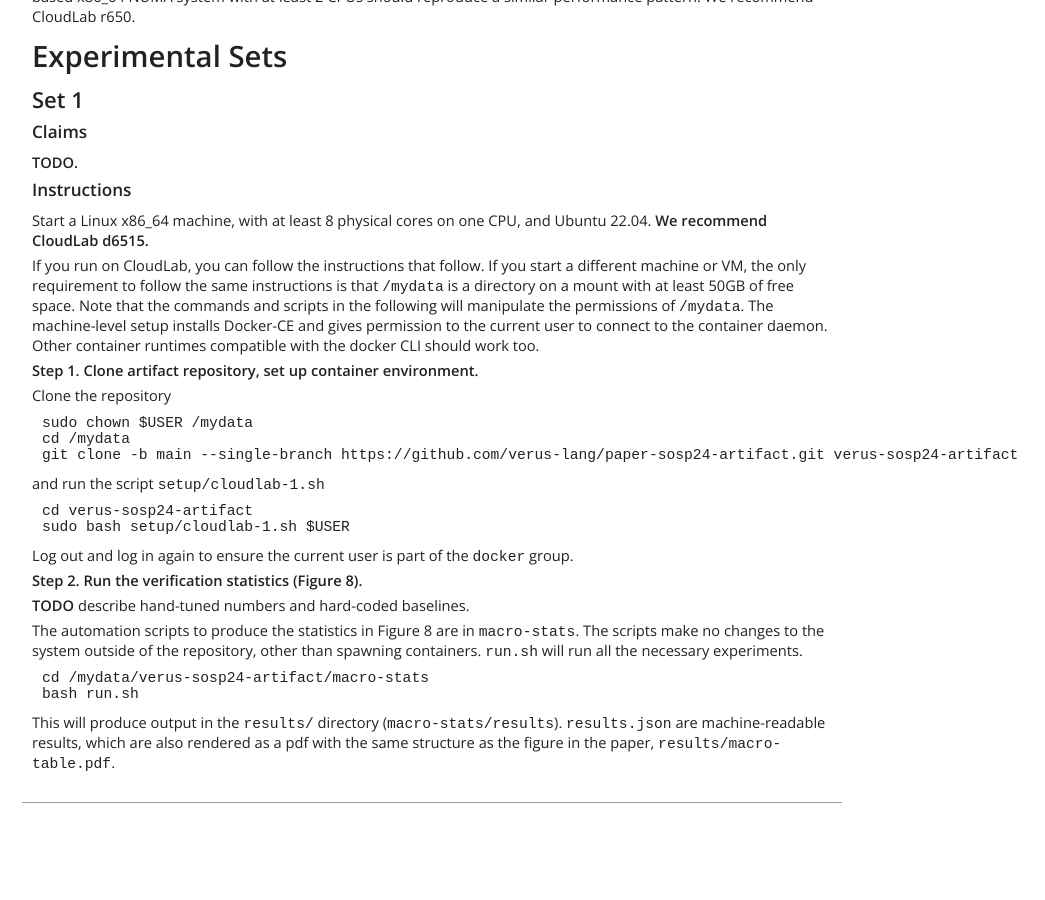
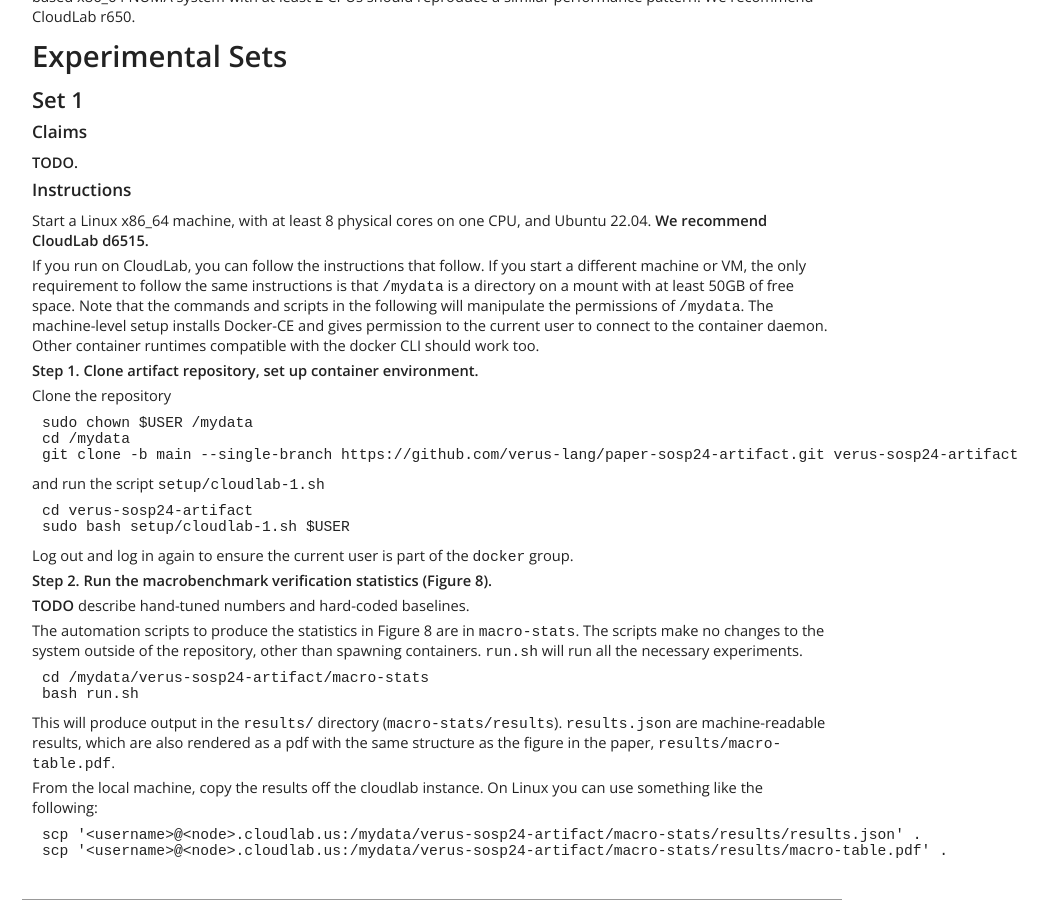
Before and after one commit to verus-lang/paper-sosp24-artifact, a Jekyll site: the page built from site/guide.md, in a window 1280 px wide and 900 px high, scrolled down 1316 px. Shown: the whole window, without its empty margins (8-1053 px from the left). Built offline with Jekyll 4.4.1, drawn with Linux system fonts in a browser that asks for light colours; before the commit the page ends 2119 px from its top, so only the background shows below that.

Commit message:
Add final step to macro in guide

````diff
--- a/site/guide.md
+++ b/site/guide.md
@@ -103,7 +103,7 @@ sudo bash setup/cloudlab-1.sh $USER
 
 Log out and log in again to ensure the current user is part of the `docker` group.
 
-**Step 2. Run the verification statistics (Figure 8).**
+**Step 2. Run the macrobenchmark verification statistics (Figure 8).**
 
 **TODO** describe hand-tuned numbers and hard-coded baselines.
 
@@ -119,3 +119,10 @@ bash run.sh
 This will produce output in the `results/` directory (`macro-stats/results`).
 `results.json` are machine-readable results, which are also rendered as a pdf with the
 same structure as the figure in the paper, `results/macro-table.pdf`.
+
+From the local machine, copy the results off the cloudlab instance. On Linux you can use something like the following:
+
+```sh
+scp '<username>@<node>.cloudlab.us:/mydata/verus-sosp24-artifact/macro-stats/results/results.json' .
+scp '<username>@<node>.cloudlab.us:/mydata/verus-sosp24-artifact/macro-stats/results/macro-table.pdf' .
+```
````
